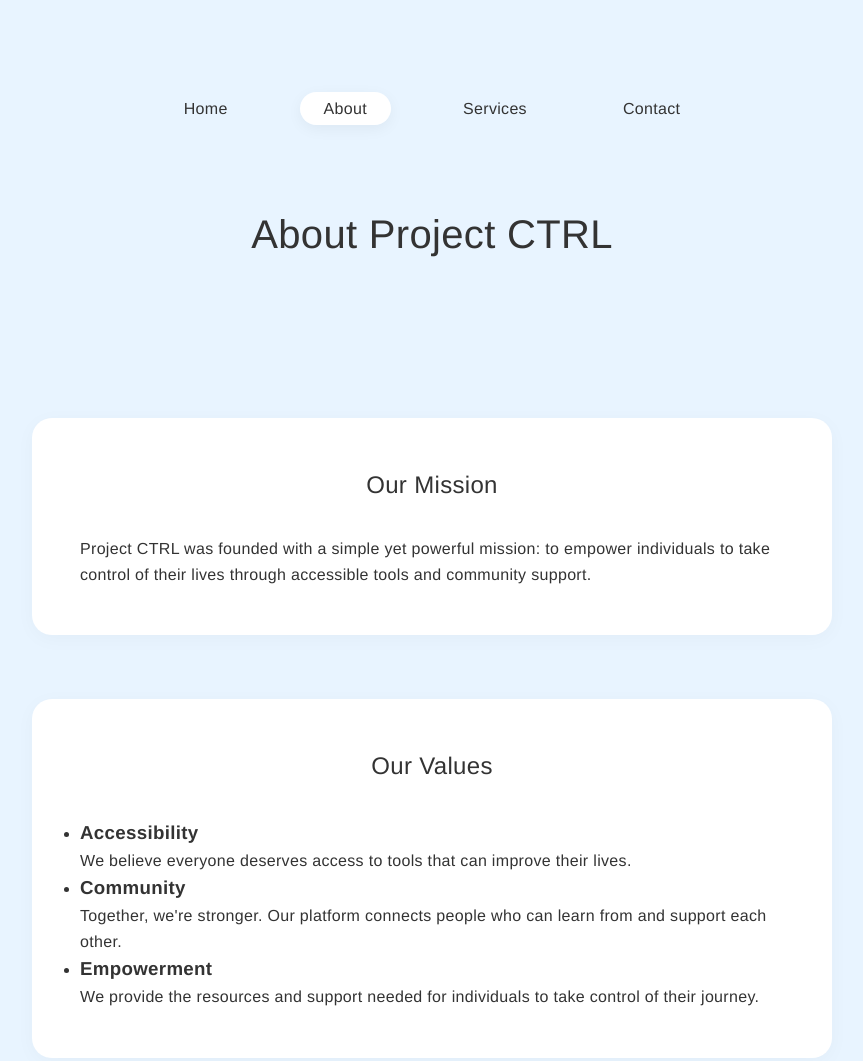
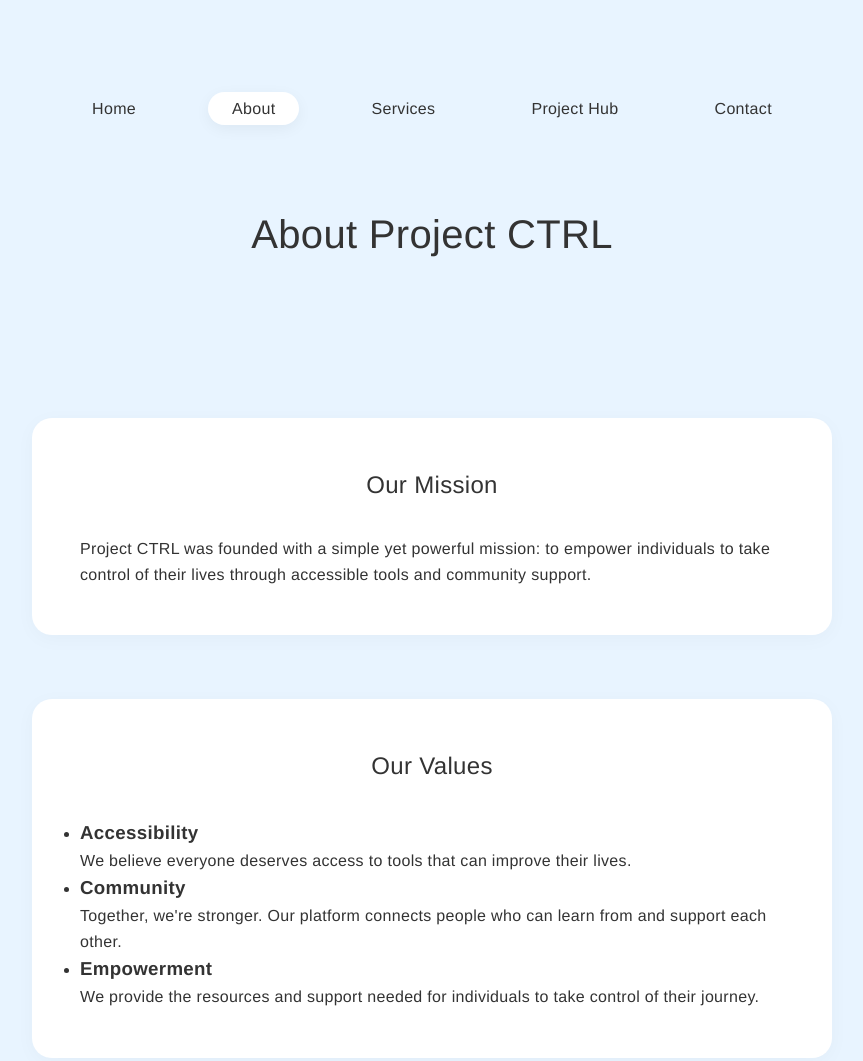
Before and after one commit to genavivermz/projectctrl, a plain HTML site: page about.html in a window 1280 px wide. Shown: the top 1061 px of the page, without its empty margins (208-1071 px from the left). Drawn offline with Linux system fonts and the light colour scheme; a web font is replaced by a local one.

Commit message:
Add Project Hub link to navigation menu in all pages

```diff
--- a/about.html
+++ b/about.html
@@ -21,6 +21,7 @@
         <li><a href="index.html" onclick="event.preventDefault(); window.location.href='index.html';">Home</a></li>
         <li><a href="about.html" class="active">About</a></li>
         <li><a href="services.html">Services</a></li>
+        <li><a href="projects.html">Project Hub</a></li>
         <li><a href="contact.html">Contact</a></li>
       </ul>
     </nav>
```
Also changed, not shown: contact.html (+1 -0 lines), index.html (+1 -0 lines), services.html (+1 -0 lines).
